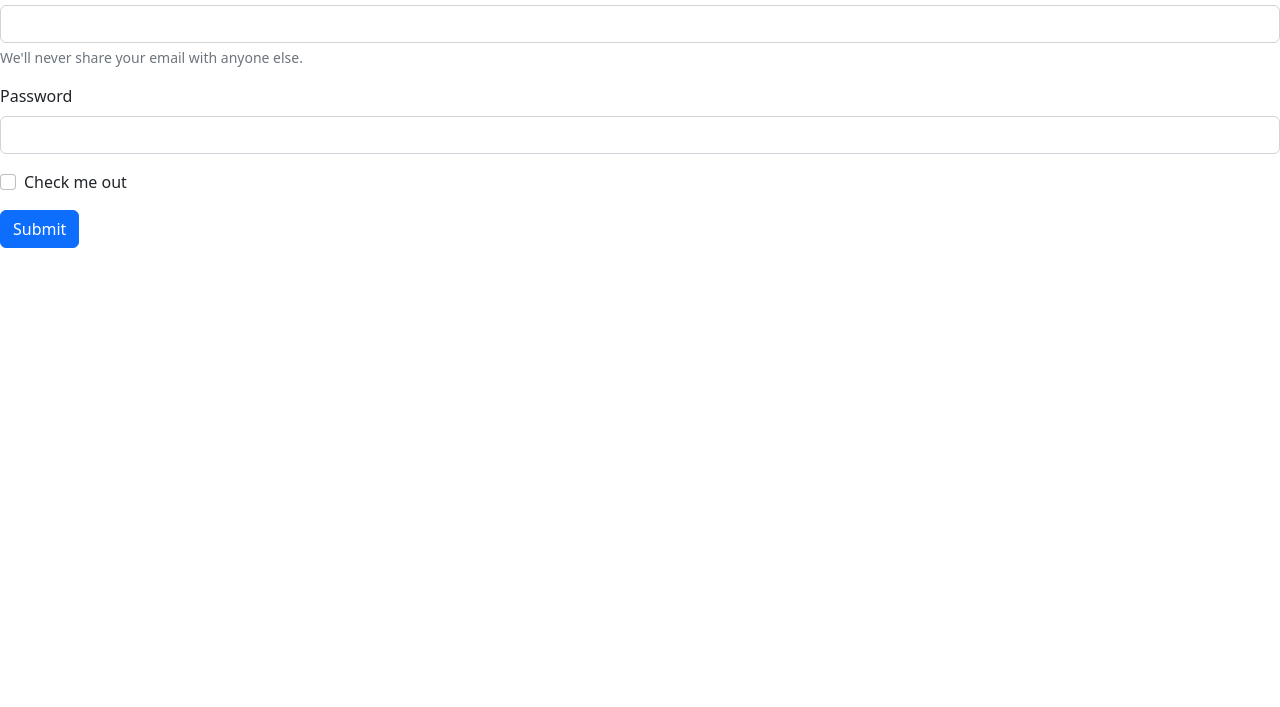
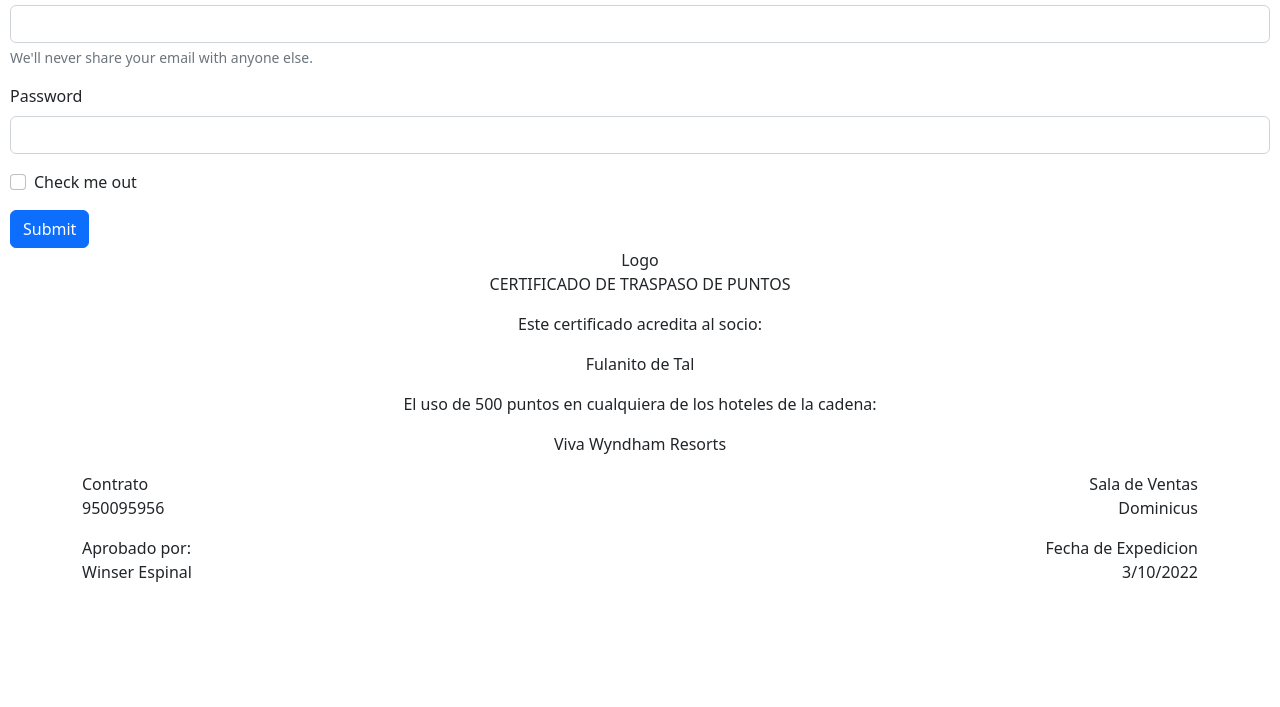
Before and after one commit to WinserEX/CustomPDFGenerator, a plain HTML site: page index.html in a window 1280 px wide. Shown: the part 93-800 px from the top of the page. Drawn offline with nearby package versions, Linux system fonts and the light colour scheme.

Commit message:
Structured data, so it can be later modified with user input

```diff
--- a/index.html
+++ b/index.html
@@ -28,9 +28,50 @@
       </form>
 
     <!-- Output -->
-    <div id="certificate">
 
-    </div>
+      <div class="container">
+          <div class="row text-center">
+            <div class="col-12">Logo</div>
+          </div>
+          <div class="row text-center">
+            <div class="col-12"><p>CERTIFICADO DE TRASPASO DE PUNTOS</p></div>
+          </div>
+          <div class="row text-center">
+            <div class="col-12"><p>Este certificado acredita al socio:</p></div>
+          </div>
+          <div class="row text-center">
+            <!--Member-->
+            <div class="col-12" id="member"></div>
+          </div>
+          <div class="row text-center">
+            <div class="col-12">
+              <p>
+                <!--Member-->
+                El uso de <span id="points"></span> puntos en cualquiera de los hoteles de la cadena:
+              </p>
+            </div>
+          </div>
+          <div class="row text-center">
+            <div class="col-12" id="member"><p>Viva Wyndham Resorts</p></div>
+          </div>
+          <div class="row">
+            <div class="col-6 text-start">Contrato</div>
+            <div class="col-6 text-end">Sala de Ventas</div>
+          </div>
+          <div class="row">
+            <div class="col-6 text-start" id="contractID"></div>
+            <div class="col-6 text-end" id="salesFloor"></div>
+          </div>
+          <div class="row">
+            <div class="col-6 text-start">Aprobado por:</div>
+            <div class="col-6 text-end">Fecha de Expedicion</div>
+          </div>
+          <div class="row">
+            <div class="col-6 text-start" id="approvedBy"></div>
+            <div class="col-6 text-end" id="date"></div>
+          </div>
+        </div>
+
 
     <script src="https://cdn.jsdelivr.net/npm/bootstrap@5.2.3/dist/js/bootstrap.bundle.min.js" integrity="sha384-kenU1KFdBIe4zVF0s0G1M5b4hcpxyD9F7jL+jjXkk+Q2h455rYXK/7HAuoJl+0I4" crossorigin="anonymous"></script>
     <script src="script.js"></script>
--- a/script.js
+++ b/script.js
@@ -1 +1,38 @@
 console.log('Certificates');
+
+//Member
+let member = document.querySelector('#member');
+let p1 = document.createElement('P');
+p1.innerHTML = "Fulanito de Tal";
+member.append(p1);
+
+//Points
+let points = document.querySelector('#points');
+points.innerHTML = "500";
+
+//Contract ID
+let contractID = document.querySelector('#contractID');
+let p3 = document.createElement('P');
+p3.innerHTML = 950095956;
+contractID.append(p3);
+
+
+//Sales Floor
+let salesFloor = document.querySelector('#salesFloor');
+let p4 = document.createElement('P');
+p4.innerHTML = "Dominicus";
+salesFloor.append(p4);
+
+//Approved by
+let approvedBy = document.querySelector('#approvedBy')
+let p5 = document.createElement('P');
+p5.innerHTML = "Winser Espinal";
+approvedBy.append(p5);
+
+//Date
+let date = document.querySelector('#date')
+let p6 = document.createElement('P');
+let today = new Date();
+let daDate = `${today.getDay()}/${today.getMonth()}/${today.getFullYear()}`;
+p6.innerHTML = daDate;
+date.append(p6);
--- a/style.css
+++ b/style.css
@@ -1,5 +1,4 @@
-h1 {
-    color: red;
-    margin: 5px;
-    padding: 5px;
+body {
+    margin: 10px;
+    padding: 10px;
 }
```
